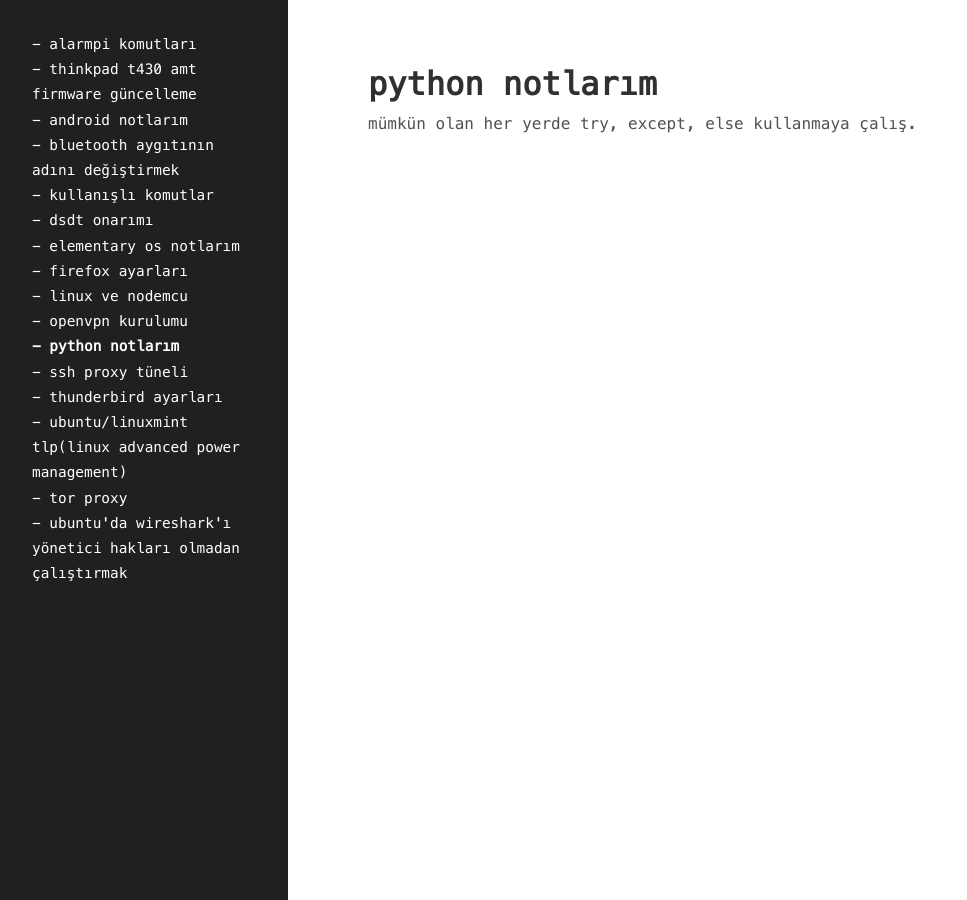
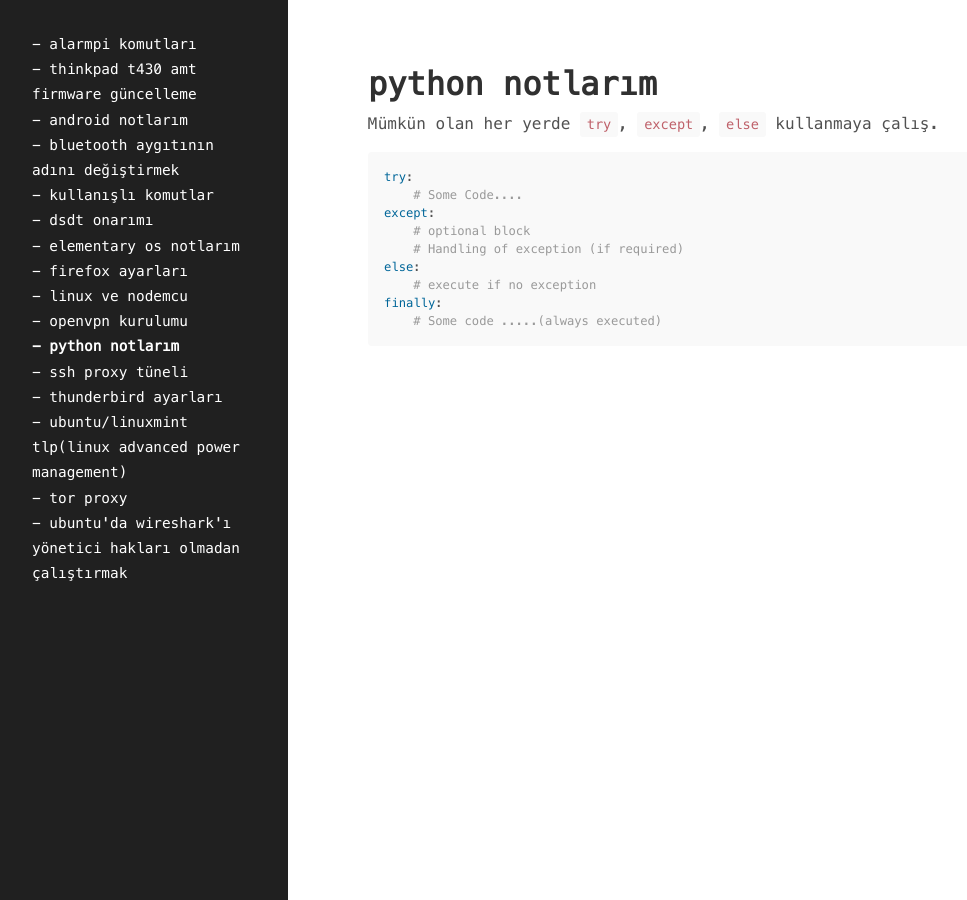
Before and after one commit to queeup/queeup.github.io, a Jekyll site: the page built from _pages/python.md, in a window 1280 px wide. Shown: the whole page, without its empty margins (0-967 px from the left). Built offline with Jekyll 4.4.1, drawn with Linux system fonts in a browser that asks for light colours.

Commit message:
python.md: example added

````diff
--- a/_pages/python.md
+++ b/_pages/python.md
@@ -2,4 +2,15 @@
 layout: page
 title: python notlarım
 ---
-mümkün olan her yerde try, except, else kullanmaya çalış.
+Mümkün olan her yerde `try`, `except`, `else` kullanmaya çalış.
+```python
+try:
+    # Some Code....
+except:
+    # optional block
+    # Handling of exception (if required)
+else:
+    # execute if no exception
+finally:
+    # Some code .....(always executed)
+```
````
